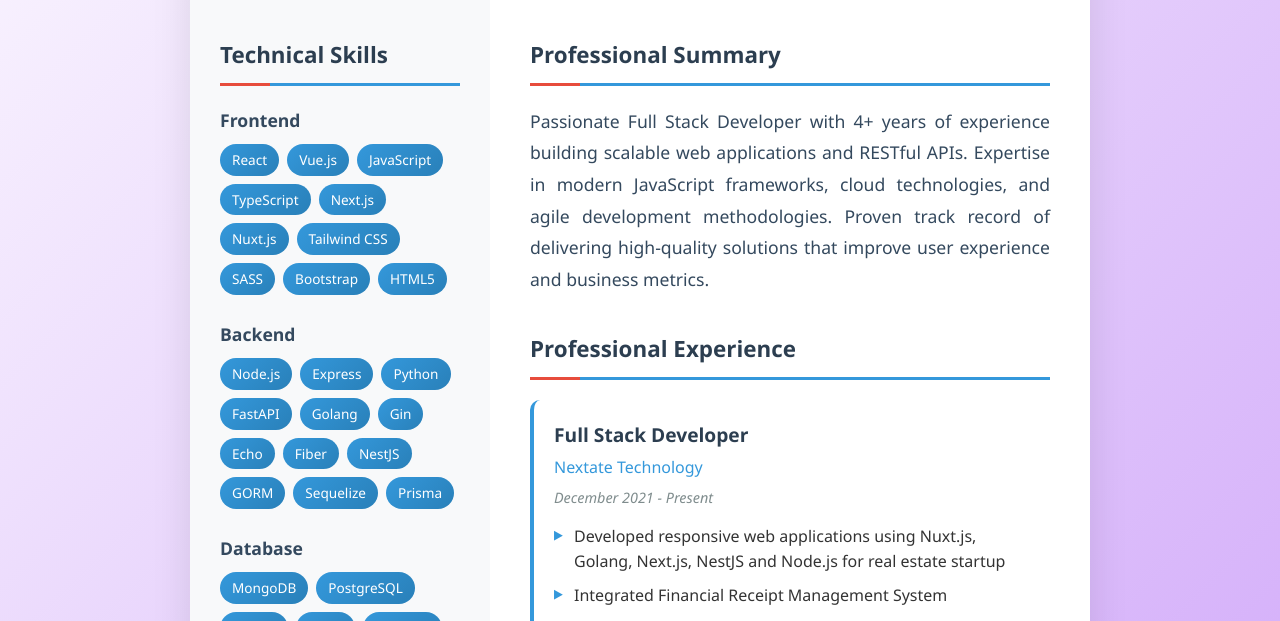
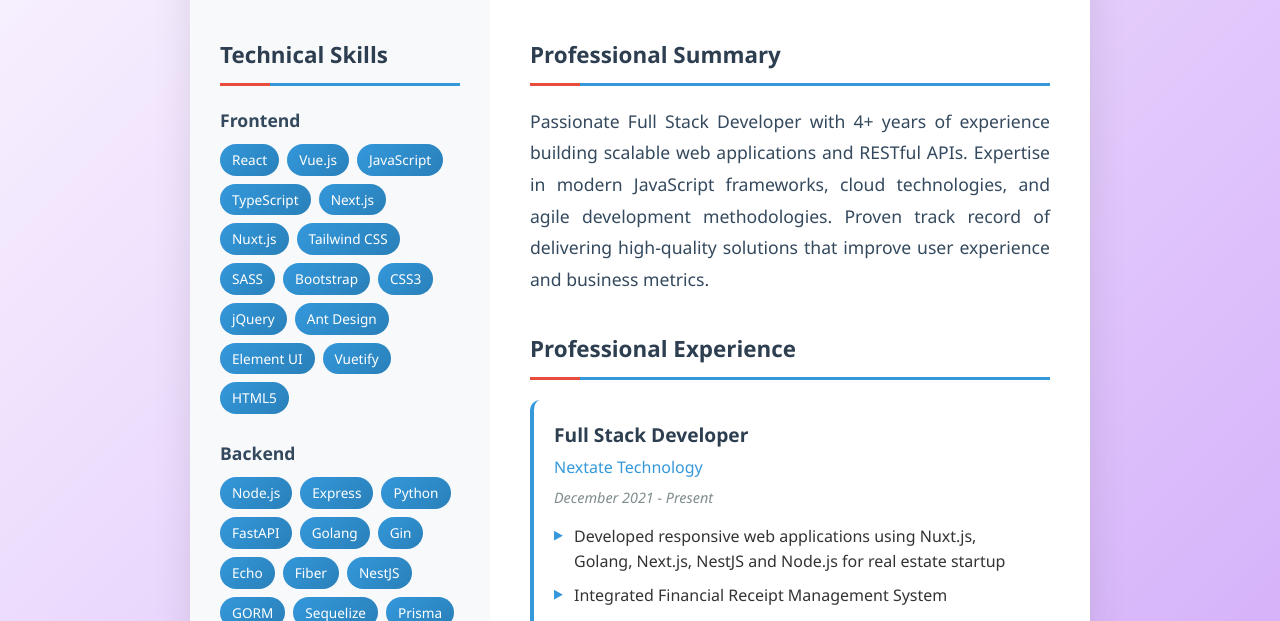
Before and after one commit to PontakornDev/pontakorn-cv, a plain HTML site: page index.html in a window 1280 px wide. Shown: the part 479-1100 px from the top of the page. Drawn offline with Linux system fonts and the light colour scheme.

Commit message:
add feature

```diff
--- a/index.html
+++ b/index.html
@@ -396,6 +396,11 @@
                 <span class="skill-tag">Tailwind CSS</span>
                 <span class="skill-tag">SASS</span>
                 <span class="skill-tag">Bootstrap</span>
+                <span class="skill-tag">CSS3</span>
+                <span class="skill-tag">jQuery</span>
+                <span class="skill-tag">Ant Design</span>
+                <span class="skill-tag">Element UI</span>
+                <span class="skill-tag">Vuetify</span>
                 <span class="skill-tag">HTML5</span>
               </div>
             </div>
```
